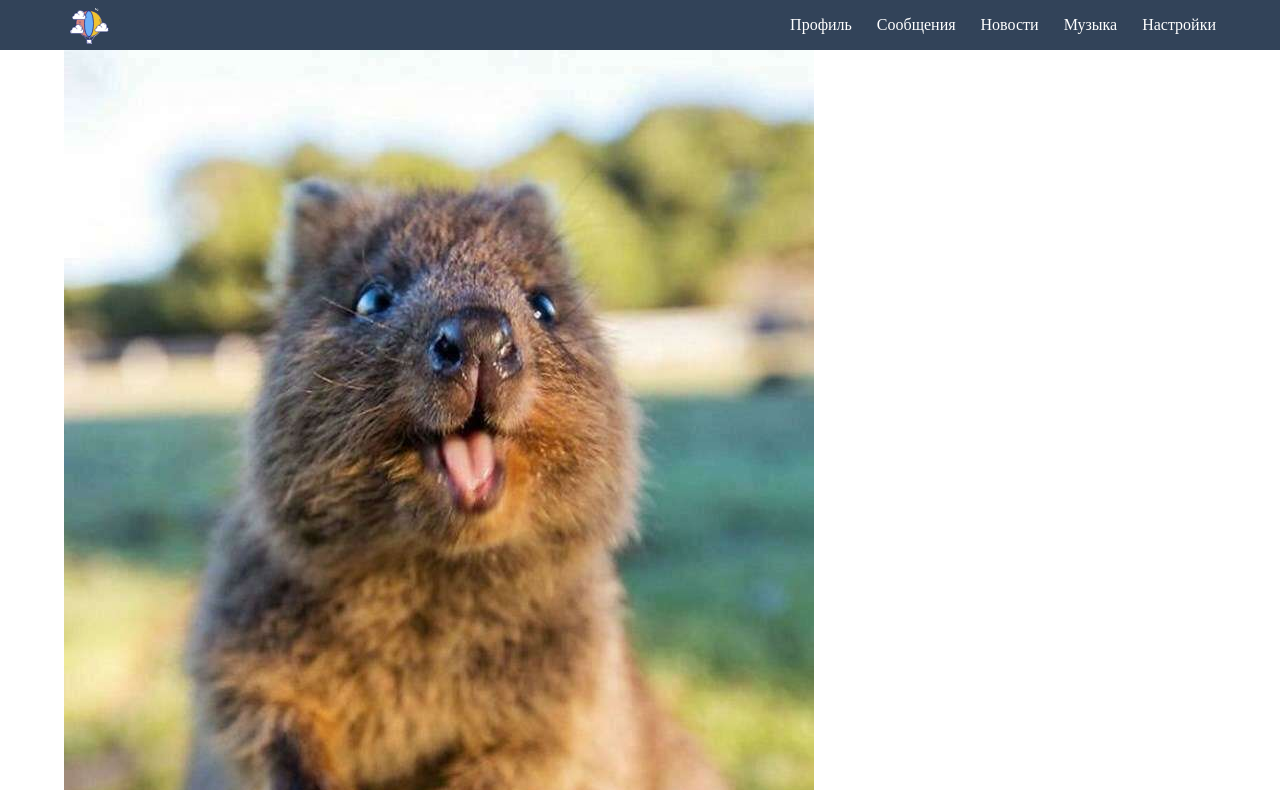
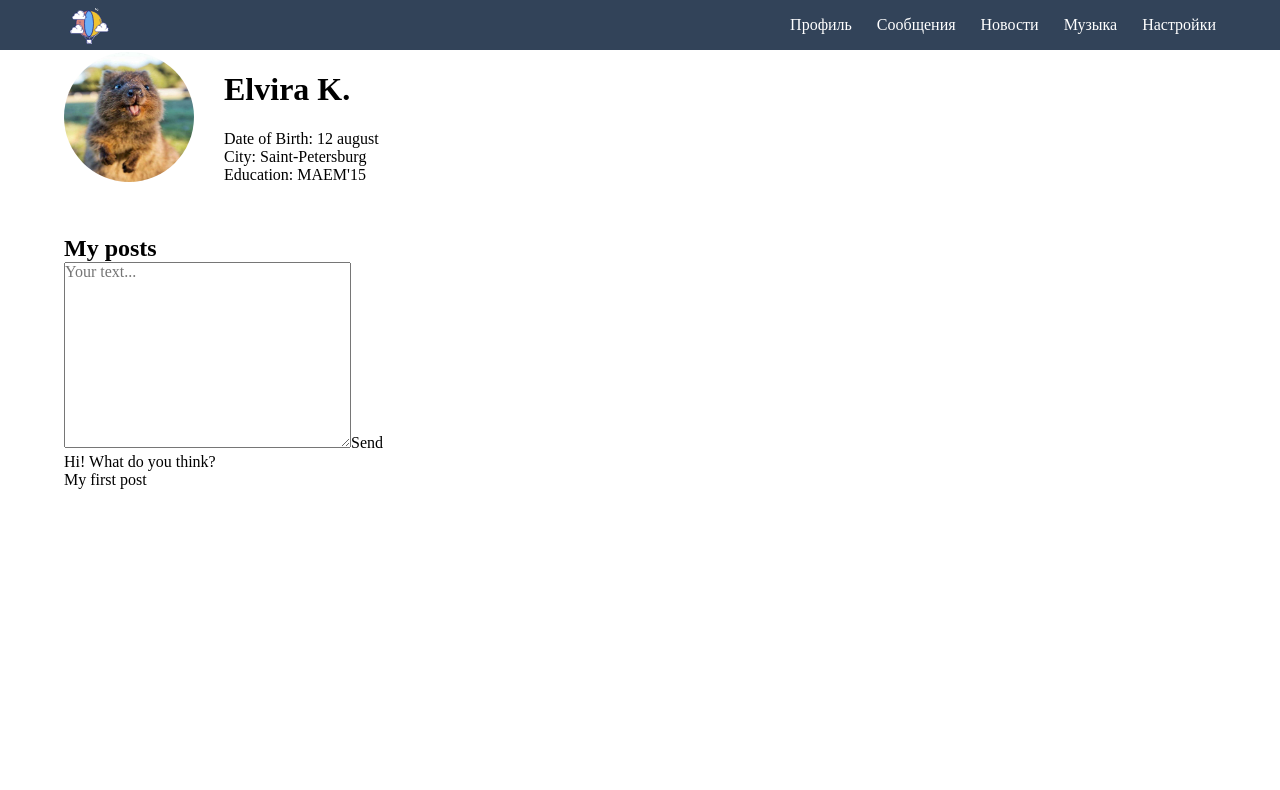
Before and after one commit to Elvira-del/social-network, a React (Create React App) app: page / in a window 1280 px wide. Shown: the top 790 px of the page. Built offline with nearby package versions, Linux system fonts and the light colour scheme.

Commit message:
feat: add user info style

```diff
--- a/src/styles/scss/abstracts/_mixins.scss
+++ b/src/styles/scss/abstracts/_mixins.scss
@@ -1,4 +1,4 @@
-@mixin grid($gap: 0, $justify: normal, $align: normal) {
+@mixin grid($gap: 0, $justify: normal, $align: center) {
   display: grid;
   grid-auto-flow: column;
   justify-content: $justify;
--- a/src/styles/scss/layout/_grid.scss
+++ b/src/styles/scss/layout/_grid.scss
@@ -9,4 +9,8 @@
     margin: 0 auto;
     padding: 0 5%;
   }
+
+  .section {
+    margin-bottom: 50px;
+  }
 }
--- /dev/null
+++ b/src/styles/scss/layout/_user.scss
@@ -0,0 +1,11 @@
+.info {
+  &__wrap {
+    @include grid(30px, start);
+  }
+
+  &__avatar {
+    width: 130px;
+    height: 130px;
+    border-radius: 50%;
+  }
+}
--- a/src/styles/scss/main.scss
+++ b/src/styles/scss/main.scss
@@ -4,5 +4,6 @@
 
 @import "./layout/grid";
 @import "./layout/header";
+@import "./layout/user";
 
 @import "./vendors/normalize";
```
